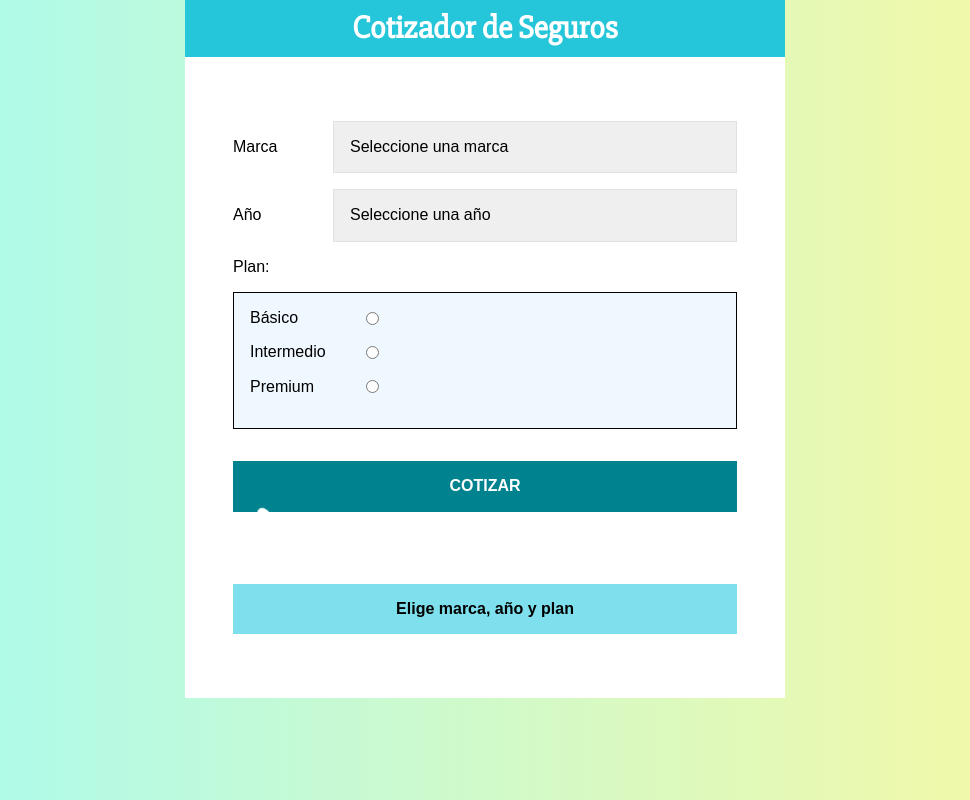
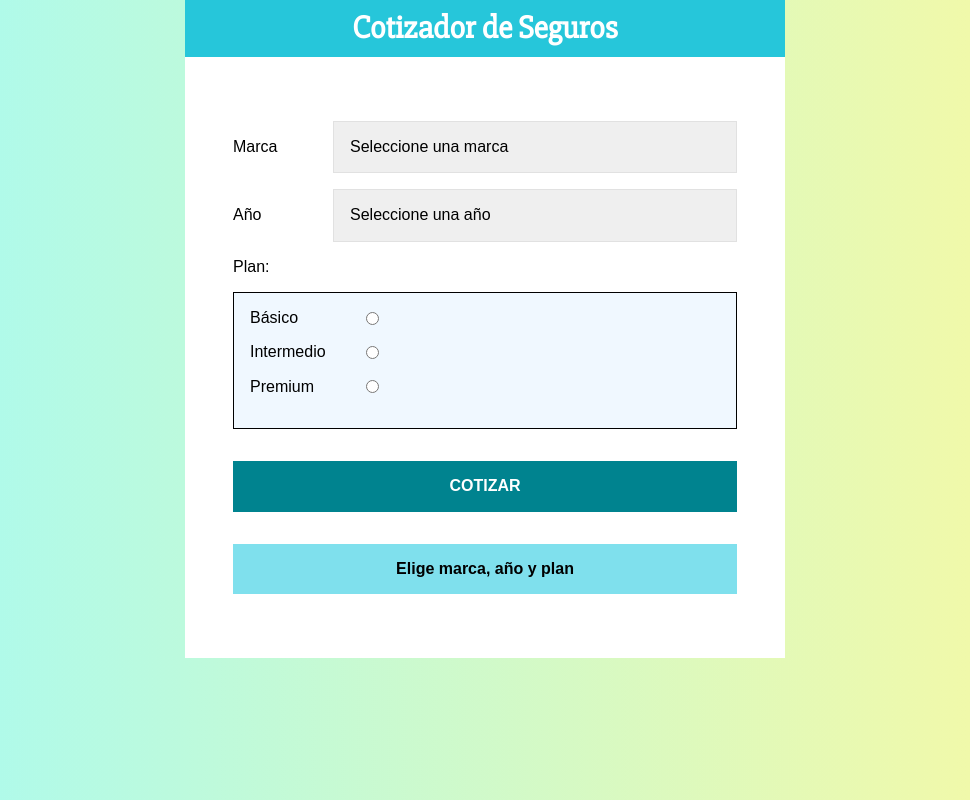
Before and after one commit to AlanGaia/Cotizador-React, a React (Create React App) app: page / in a window 1280 px wide. Shown: the whole page, without its empty margins (155-1125 px from the left). Built offline with nearby package versions, Linux system fonts and the light colour scheme.

Commit message:
spinner loading done

```diff
--- a/src/App.js
+++ b/src/App.js
@@ -20,6 +20,9 @@ const ContenedorFormulario = styled.div`
 
 function App() {
 
+  const [cargando, setCargando] = useState(false);
+
+
   const [resumen, setResumen] = useState({
     cotizacion: 0,
     datos: {
@@ -36,13 +39,20 @@ function App() {
     <Contenedor>
       <Header titulo="Cotizador de Seguros" />
       <ContenedorFormulario>
-        <Formulario setResumen={setResumen} />
+
+        <Formulario
+          setResumen={setResumen}
+          setCargando={setCargando}
+        />
+
+        <Spinner cargando={cargando} />
 
         <Resumen datos={datos} />
 
-        <Spinner />
-
-        <Resultado cotizacion={cotizacion} />
+        { !cargando ?
+            <Resultado cotizacion={cotizacion} /> :
+            null
+        }
 
       </ContenedorFormulario>
     </Contenedor>
--- a/src/components/Formulario.jsx
+++ b/src/components/Formulario.jsx
@@ -62,7 +62,7 @@ const Error = styled.div`
   margin-bottom: 1rem;
 `;
 
-const Formulario = ({setResumen}) => {
+const Formulario = ({setResumen, setCargando}) => {
 
   //Data
   const [datos, setDatos] = useState({
@@ -112,14 +112,23 @@ const Formulario = ({setResumen}) => {
     resultado = calcularPlan(plan) * resultado
     resultado = parseFloat(resultado).toFixed(2);
 
-    //resultado final por consola
-    console.log(resultado);
+    //simular consumo de api con spinner
+    setCargando(true);
 
-    //Guardar resultado
-    setResumen({
-      cotizacion: resultado,
-      datos,
-    })
+    setTimeout(() => {
+
+      //Elimina el spinner despues de 1.5 segundos
+      setCargando(false);
+
+
+      //Guardar resultado
+      setResumen({
+        cotizacion: resultado,
+        datos,
+      });
+
+    }, 1500);
+
 
   }
 
--- a/src/components/Resumen.jsx
+++ b/src/components/Resumen.jsx
@@ -7,14 +7,20 @@ import { LogosOBJ } from '../Logos'
 const ContenedorResumen = styled.div`
   padding: 1rem;
   text-align: center;
-  background-color: #008f48;
-  color: #ffffff;
+  background-color: #a3c0fd;
+  color: #000000;
   margin-top: 1rem;
 `;
 
 const LogoMarca = styled.img`
   width: 200px;
   max-height: 200px;
+`;
+
+const ContainerUl = styled.ul`
+  display: flex;
+  justify-content: space-between;
+  margin-top: 1rem;
 `;
 
 function Resumen({datos}) {
@@ -35,11 +41,11 @@ function Resumen({datos}) {
       <h2>Resumen de cotización</h2>
       <LogoMarca src={src}/>
 
-      <ul>
-        <li>Marca: { primerLetraMayuscula(marca) }</li>
-        <li>Año: {anio}</li>
-        <li>Plan: { primerLetraMayuscula(plan) }</li>
-      </ul>
+      <ContainerUl>
+        <li>Marca: <b>{ primerLetraMayuscula(marca) }</b></li>
+        <li>Año: <b>{anio}</b></li>
+        <li>Plan: <b>{ primerLetraMayuscula(plan) }</b></li>
+      </ContainerUl>
     </ContenedorResumen>
   );
 }
--- a/src/components/Spinner/Spinner.css
+++ b/src/components/Spinner/Spinner.css
@@ -1,54 +1,121 @@
-.sk-chase {
+.sk-circle {
+  margin: 100px auto;
   width: 40px;
   height: 40px;
   position: relative;
-  animation: sk-chase 2.5s infinite linear both;
 }
-
-.sk-chase-dot {
+.sk-circle .sk-child {
   width: 100%;
   height: 100%;
   position: absolute;
   left: 0;
   top: 0;
-  animation: sk-chase-dot 2.0s infinite ease-in-out both;
+}
+.sk-circle .sk-child:before {
+  content: '';
+  display: block;
+  margin: 0 auto;
+  width: 15%;
+  height: 15%;
+  background-color: #0656b1;
+  border-radius: 100%;
+  -webkit-animation: sk-circleBounceDelay 1.2s infinite ease-in-out both;
+          animation: sk-circleBounceDelay 1.2s infinite ease-in-out both;
+}
+.sk-circle .sk-circle2 {
+  -webkit-transform: rotate(30deg);
+      -ms-transform: rotate(30deg);
+          transform: rotate(30deg); }
+.sk-circle .sk-circle3 {
+  -webkit-transform: rotate(60deg);
+      -ms-transform: rotate(60deg);
+          transform: rotate(60deg); }
+.sk-circle .sk-circle4 {
+  -webkit-transform: rotate(90deg);
+      -ms-transform: rotate(90deg);
+          transform: rotate(90deg); }
+.sk-circle .sk-circle5 {
+  -webkit-transform: rotate(120deg);
+      -ms-transform: rotate(120deg);
+          transform: rotate(120deg); }
+.sk-circle .sk-circle6 {
+  -webkit-transform: rotate(150deg);
+      -ms-transform: rotate(150deg);
+          transform: rotate(150deg); }
+.sk-circle .sk-circle7 {
+  -webkit-transform: rotate(180deg);
+      -ms-transform: rotate(180deg);
+          transform: rotate(180deg); }
+.sk-circle .sk-circle8 {
+  -webkit-transform: rotate(210deg);
+      -ms-transform: rotate(210deg);
+          transform: rotate(210deg); }
+.sk-circle .sk-circle9 {
+  -webkit-transform: rotate(240deg);
+      -ms-transform: rotate(240deg);
+          transform: rotate(240deg); }
+.sk-circle .sk-circle10 {
+  -webkit-transform: rotate(270deg);
+      -ms-transform: rotate(270deg);
+          transform: rotate(270deg); }
+.sk-circle .sk-circle11 {
+  -webkit-transform: rotate(300deg);
+      -ms-transform: rotate(300deg);
+          transform: rotate(300deg); }
+.sk-circle .sk-circle12 {
+  -webkit-transform: rotate(330deg);
+      -ms-transform: rotate(330deg);
+          transform: rotate(330deg); }
+.sk-circle .sk-circle2:before {
+  -webkit-animation-delay: -1.1s;
+          animation-delay: -1.1s; }
+.sk-circle .sk-circle3:before {
+  -webkit-animation-delay: -1s;
+          animation-delay: -1s; }
+.sk-circle .sk-circle4:before {
+  -webkit-animation-delay: -0.9s;
+          animation-delay: -0.9s; }
+.sk-circle .sk-circle5:before {
+  -webkit-animation-delay: -0.8s;
+          animation-delay: -0.8s; }
+.sk-circle .sk-circle6:before {
+  -webkit-animation-delay: -0.7s;
+          animation-delay: -0.7s; }
+.sk-circle .sk-circle7:before {
+  -webkit-animation-delay: -0.6s;
+          animation-delay: -0.6s; }
+.sk-circle .sk-circle8:before {
+  -webkit-animation-delay: -0.5s;
+          animation-delay: -0.5s; }
+.sk-circle .sk-circle9:before {
+  -webkit-animation-delay: -0.4s;
+          animation-delay: -0.4s; }
+.sk-circle .sk-circle10:before {
+  -webkit-animation-delay: -0.3s;
+          animation-delay: -0.3s; }
+.sk-circle .sk-circle11:before {
+  -webkit-animation-delay: -0.2s;
+          animation-delay: -0.2s; }
+.sk-circle .sk-circle12:before {
+  -webkit-animation-delay: -0.1s;
+          animation-delay: -0.1s; }
+
+@-webkit-keyframes sk-circleBounceDelay {
+  0%, 80%, 100% {
+    -webkit-transform: scale(0);
+            transform: scale(0);
+  } 40% {
+    -webkit-transform: scale(1);
+            transform: scale(1);
+  }
 }
 
-.sk-chase-dot:before {
-  content: '';
-  display: block;
-  width: 25%;
-  height: 25%;
-  background-color: #fff;
-  border-radius: 100%;
-  animation: sk-chase-dot-before 2.0s infinite ease-in-out both;
-}
-
-.sk-chase-dot:nth-child(1) { animation-delay: -1.1s; }
-.sk-chase-dot:nth-child(2) { animation-delay: -1.0s; }
-.sk-chase-dot:nth-child(3) { animation-delay: -0.9s; }
-.sk-chase-dot:nth-child(4) { animation-delay: -0.8s; }
-.sk-chase-dot:nth-child(5) { animation-delay: -0.7s; }
-.sk-chase-dot:nth-child(6) { animation-delay: -0.6s; }
-.sk-chase-dot:nth-child(1):before { animation-delay: -1.1s; }
-.sk-chase-dot:nth-child(2):before { animation-delay: -1.0s; }
-.sk-chase-dot:nth-child(3):before { animation-delay: -0.9s; }
-.sk-chase-dot:nth-child(4):before { animation-delay: -0.8s; }
-.sk-chase-dot:nth-child(5):before { animation-delay: -0.7s; }
-.sk-chase-dot:nth-child(6):before { animation-delay: -0.6s; }
-
-@keyframes sk-chase {
-  100% { transform: rotate(360deg); }
-}
-
-@keyframes sk-chase-dot {
-  80%, 100% { transform: rotate(360deg); }
-}
-
-@keyframes sk-chase-dot-before {
-  50% {
-    transform: scale(0.4);
-  } 100%, 0% {
-    transform: scale(1.0);
+@keyframes sk-circleBounceDelay {
+  0%, 80%, 100% {
+    -webkit-transform: scale(0);
+            transform: scale(0);
+  } 40% {
+    -webkit-transform: scale(1);
+            transform: scale(1);
   }
 }
--- a/src/components/Spinner/Spinner.jsx
+++ b/src/components/Spinner/Spinner.jsx
@@ -1,15 +1,25 @@
 import React from "react";
-import './Spinner.css';
+import "./Spinner.css";
 
-function Spinner() {
+function Spinner({ cargando }) {
+
+
+  if ( !cargando ) return null;
+
   return (
-    <div className="sk-chase">
-      <div className="sk-chase-dot"></div>
-      <div className="sk-chase-dot"></div>
-      <div className="sk-chase-dot"></div>
-      <div className="sk-chase-dot"></div>
-      <div className="sk-chase-dot"></div>
-      <div className="sk-chase-dot"></div>
+    <div className="sk-circle">
+      <div className="sk-circle1 sk-child"></div>
+      <div className="sk-circle2 sk-child"></div>
+      <div className="sk-circle3 sk-child"></div>
+      <div className="sk-circle4 sk-child"></div>
+      <div className="sk-circle5 sk-child"></div>
+      <div className="sk-circle6 sk-child"></div>
+      <div className="sk-circle7 sk-child"></div>
+      <div className="sk-circle8 sk-child"></div>
+      <div className="sk-circle9 sk-child"></div>
+      <div className="sk-circle10 sk-child"></div>
+      <div className="sk-circle11 sk-child"></div>
+      <div className="sk-circle12 sk-child"></div>
     </div>
   );
 }
```
